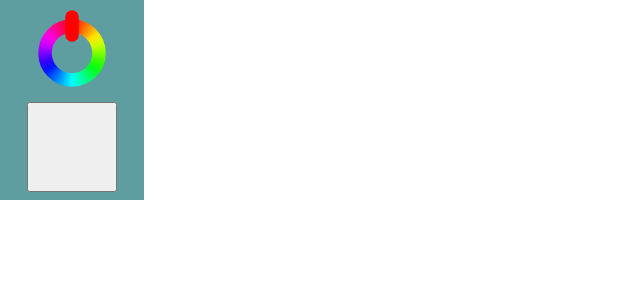
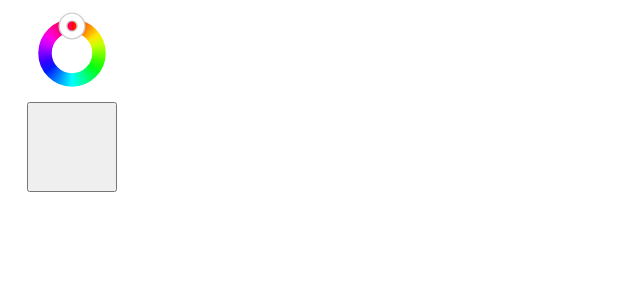
Before and after one commit to CIOSAI/color_picker, a React (Create React App) app: page / in a window 1280 px wide. Shown: the top 300 px of the page, without its empty margins (0-640 px from the left). Built offline with nearby package versions, Linux system fonts and the light colour scheme.

Commit message:
adjustment

```diff
--- a/src/HueDial.tsx
+++ b/src/HueDial.tsx
@@ -35,12 +35,17 @@ export function HueDial(prop:HueDialProps){
     ctx.stroke()
 
     let angle = hue-Math.PI/2
-    ctx.strokeStyle = getColorString(hslToRgb(hue/(Math.PI*2), 1, 0.5))
-    ctx.lineWidth = s*0.15
-    ctx.lineCap = "round"
+    ctx.strokeStyle = "#cecece"
+    ctx.lineWidth = s*0.1
     ctx.beginPath()
-    ctx.moveTo(s/2+Math.cos(angle)*s*0.2, s/2+Math.sin(angle)*s*0.2)
-    ctx.lineTo(s/2+Math.cos(angle)*s*0.4, s/2+Math.sin(angle)*s*0.4)
+    ctx.ellipse(s/2+Math.cos(angle)*s*0.3, s/2+Math.sin(angle)*s*0.3, s*0.1, s*0.1,
+    0, 0, Math.PI*2)
+    ctx.stroke()
+    ctx.strokeStyle = "#fff"
+    ctx.lineWidth = s*0.07
+    ctx.beginPath()
+    ctx.ellipse(s/2+Math.cos(angle)*s*0.3, s/2+Math.sin(angle)*s*0.3, s*0.1, s*0.1,
+    0, 0, Math.PI*2)
     ctx.stroke()
   }
 
--- a/src/Picker.css
+++ b/src/Picker.css
@@ -1,6 +1,6 @@
 
 .PickerPanel {
-  background-color: cadetblue;
+  background-color: white;
   width: max(100px, 10%);
   height: max-content;
   padding: .5em;
```
